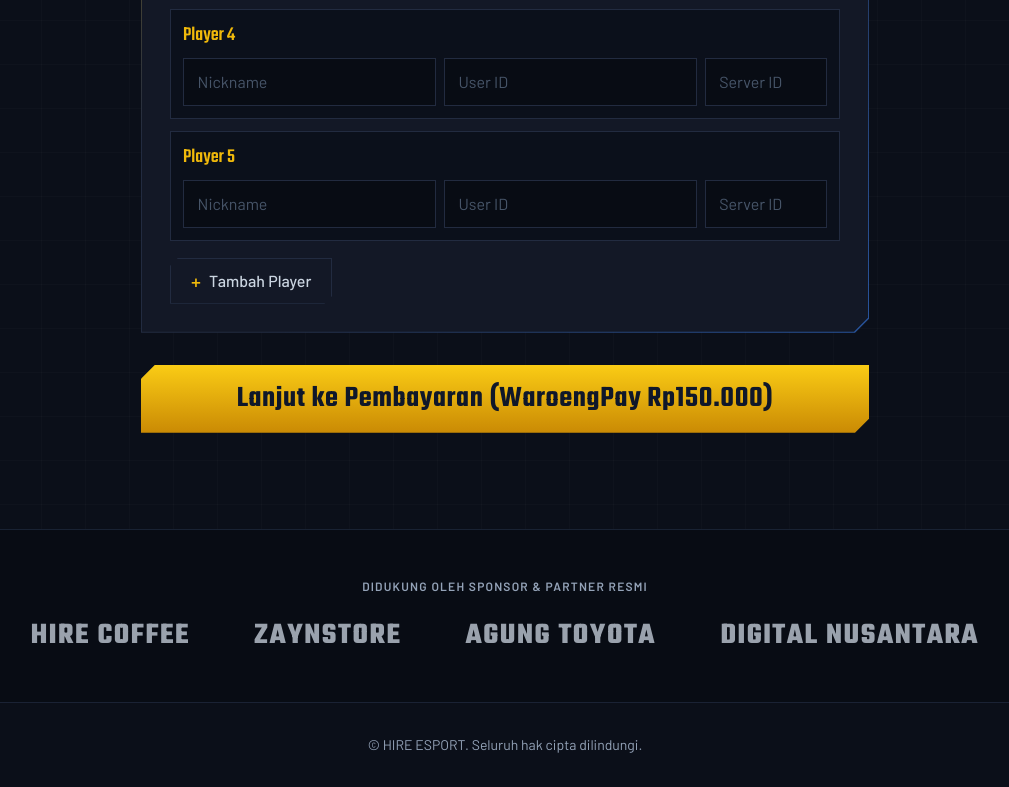
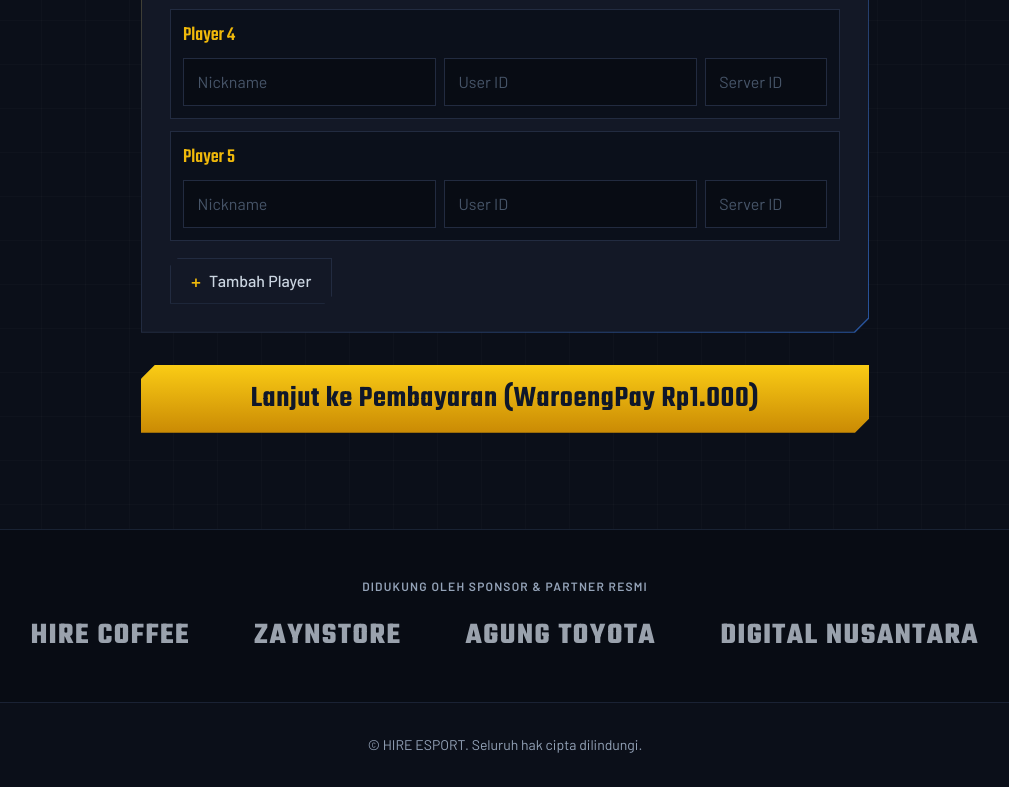
Before and after one commit to irfancity29-cmd/hire-cup-vol2, a website: page public/index.html in a window 1280 px wide. Shown: the part 6707-7494 px from the top of the page, without its empty margins (135-1144 px from the left). Drawn offline with nearby package versions, Linux system fonts and the light colour scheme; no server answers.

Commit message:
Ubah harga pendaftaran jadi 1k

```diff
--- a/public/index.html
+++ b/public/index.html
@@ -471,7 +471,7 @@
 <script>
 const CONFIG = {
   tournamentName: 'HIRE ESPORT',
-  fee: 150000,
+  fee: 1000,
   basePrize: 100000,
   minPlayers: 5,
   maxPlayers: 7,
```
